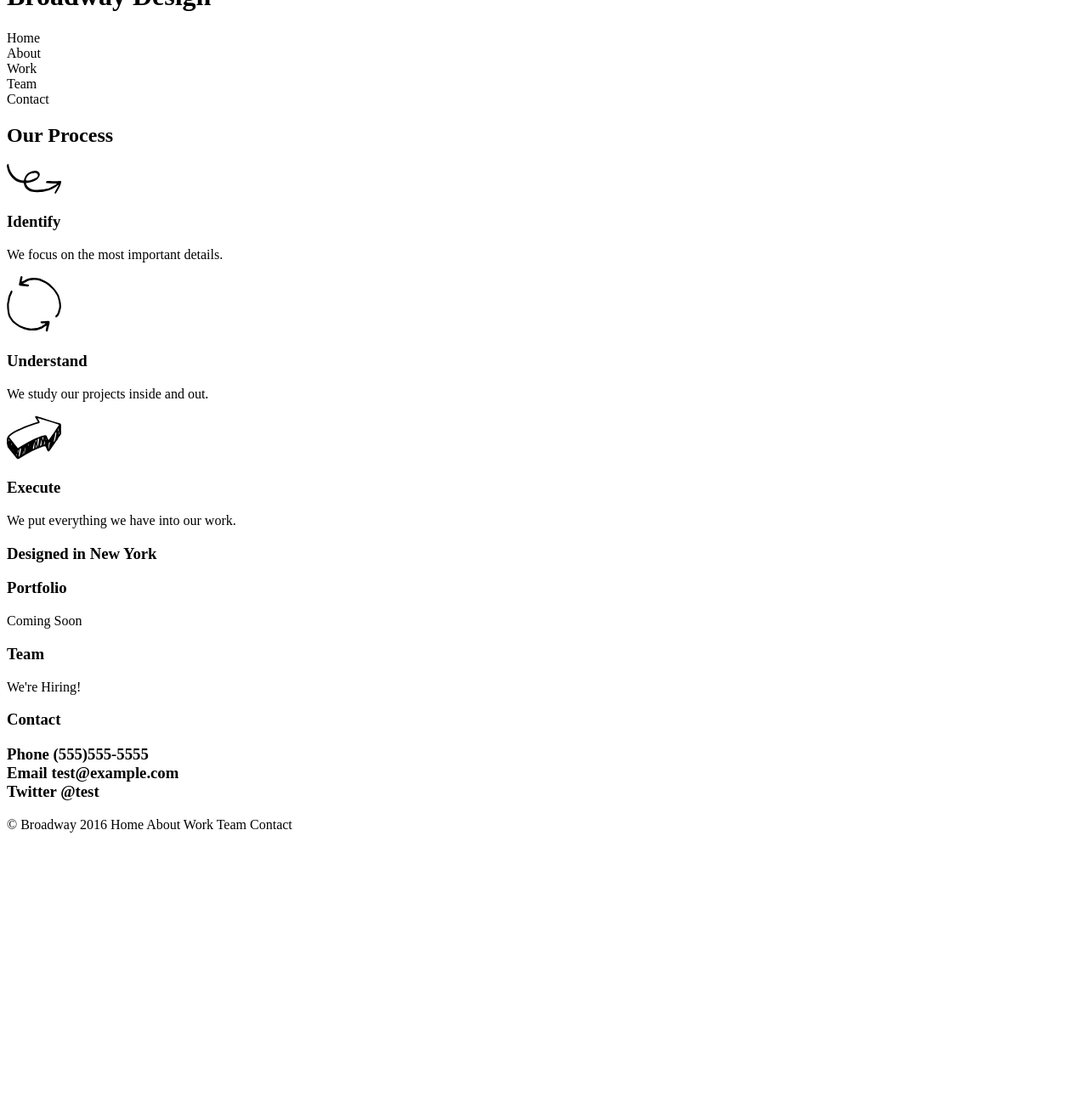
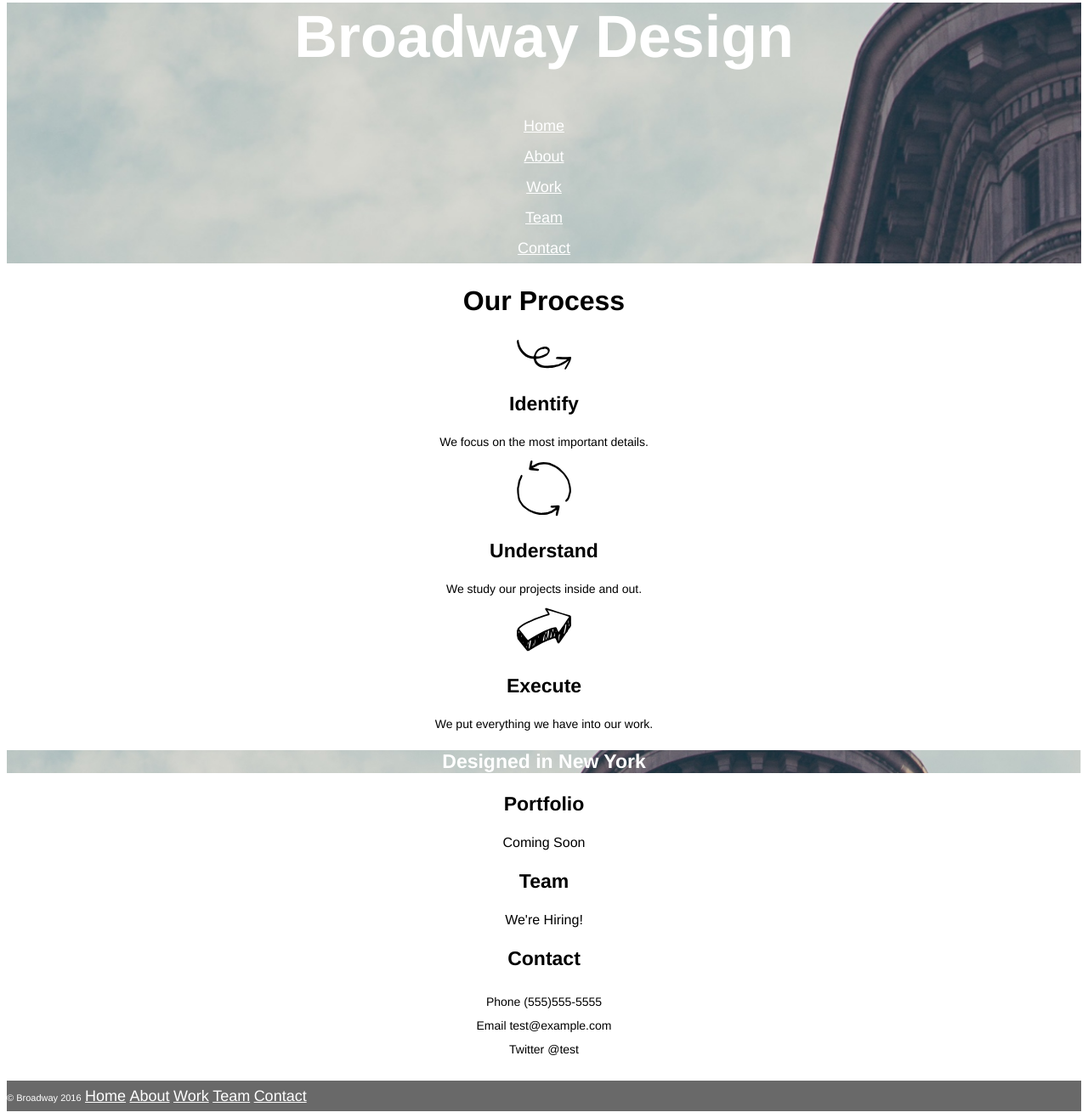
Before and after one commit to JadeCouch/Broadway, a plain HTML site: page Broadway/index.html in a window 1280 px wide. Shown: the part 44-1360 px from the top of the page at 85% size. Before the commit the page ends 1040 px from the top, so only its background shows below. Drawn offline with Linux system fonts and the light colour scheme.

Commit message:
HTML touch up and CSS added

```diff
--- a/Broadway/index.html
+++ b/Broadway/index.html
@@ -6,21 +6,21 @@
   </head>
 
   <header>
-    <h1>Broadway Design</h1>
+    <h1 id="home">Broadway Design</h1>
     <nav>
       <ul>
-        <li>Home</li>
-        <li>About</li>
-        <li>Work</li>
-        <li>Team</li>
-        <li>Contact</li>
+        <li><a href="#home">Home</a></li>
+        <li><a href="#process">About</a></li>
+        <li><a href="#portfolio">Work</a></li>
+        <li><a href="#team">Team</a></li>
+        <li><a href="#contact">Contact</a></li>
       </ul>
     </nav>
   </header>
 
   <body>
-    <div class="process">
-      <h2>Our Process</h2>
+    <div>
+      <h2 id="process">Our Process</h2>
       <div class="identify">
         <img src="resources/images/identify.svg" alt="Identify">
         <h3>Identify</h3>
@@ -58,17 +58,17 @@
     </div>
 
     <footer>
-      <p>&copy; Broadway 2016 <span>Home About Work Team Contact</span></p>
+        <nav>
+          <ul>
+            <li id="copyright">&copy; Broadway 2016<li>
+            <li><a href="#home">Home</a></li>
+            <li><a href="#process">About</a></li>
+            <li><a href="#portfolio">Work</a></li>
+            <li><a href="#team">Team</a></li>
+            <li><a href="#contact">Contact</a></li>
+          </ul>
+        </nav>
     </footer>
+
   </body>
 </html>
-
-<!--NOTES ON LAYOUT from prev review
-
-<div class="item">
-    <h2 id="brush">Brushes</h2>
-     <img ...>
-    <h3> </h3>
-   <p> <span> </span></p>
- </div>
- -->
--- a/Broadway/resources/css/index.css
+++ b/Broadway/resources/css/index.css
@@ -1,8 +1,54 @@
+* {
+  font-family: helvetica;
+}
+
+header, body {
+  text-align: center;
+}
+
+header, .design-origin {
+  background-image: url("../images/the-flatiron-building.png");
+  background-repeat:no-repeat;
+  background-size:cover;
+  background-color: dimgray;
+}
+
+header h1, .design-origin, #process, h3  {
+  font-weight: bold;
+}
+
+header h1, .design-origin, a, nav ul {
+  color: white;
+}
+
+header h1 {
+  font-size: 70px;
+}
+
+#process {
+  font-size: 32px;
+}
+
+.design-origin, h3 {
+  font-size: 23px;
+}
+
+.identify p, .understand p, .execute p, .contact li {
+  font-size: 14px;
+}
 
 nav ul {
-   list-style: none;
-   margin: 0;
-   padding: 0;
+  list-style: none;
+  margin: 0;
+  padding: 0;
+}
+
+nav ul, .contact li {
+    line-height: 2;
+}
+
+a {
+  font-size: 18px;
 }
 
 .about-company ul {
@@ -10,3 +56,20 @@ nav ul {
    margin: 0;
    padding: 0;
 }
+
+footer ul li {
+  display: inline;
+}
+
+footer {
+  text-align: left;
+  background-color: dimgray;
+}
+
+#copyright {
+  font-size: 11px;
+}
+
+.contact li {
+  font-weight: normal;
+}
```
